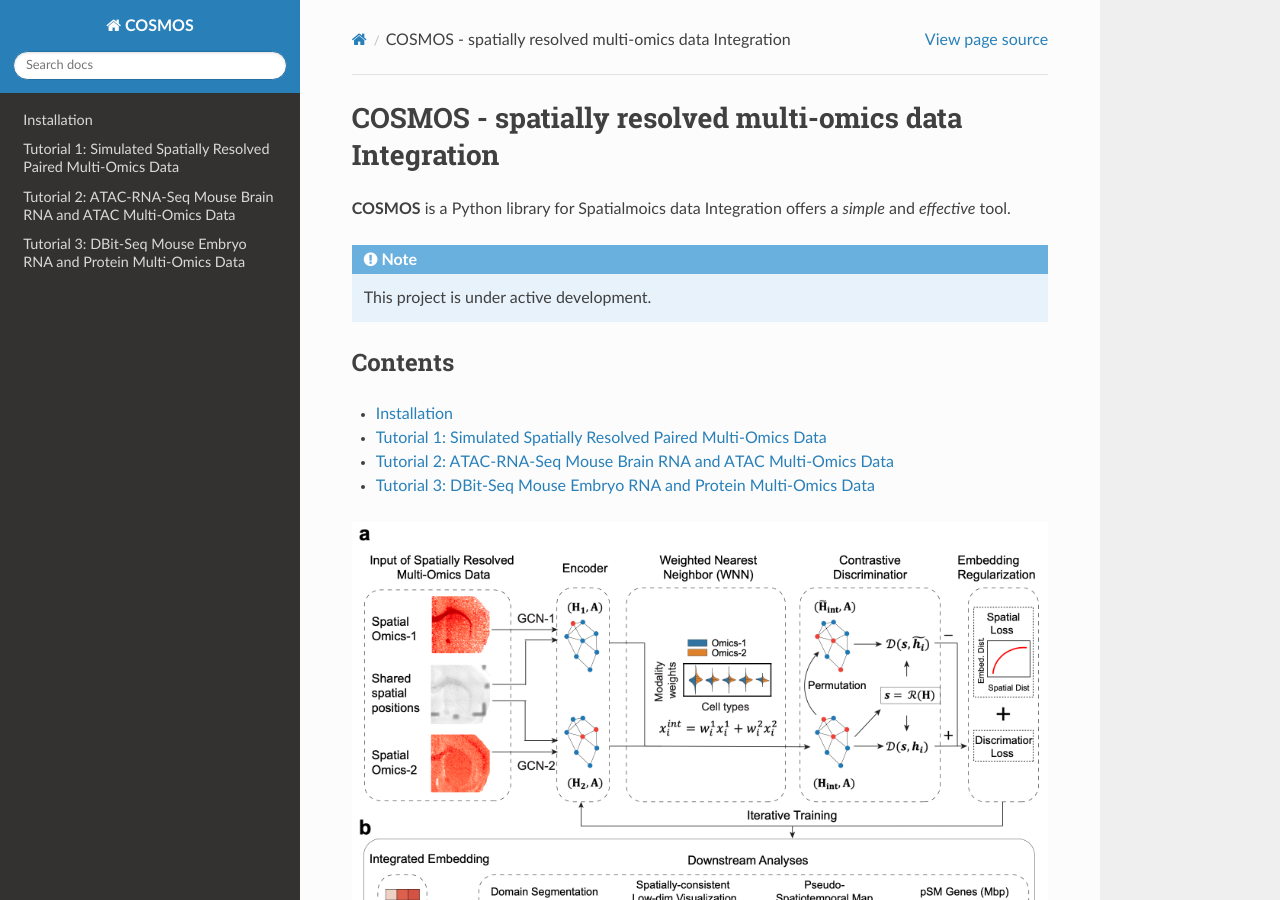
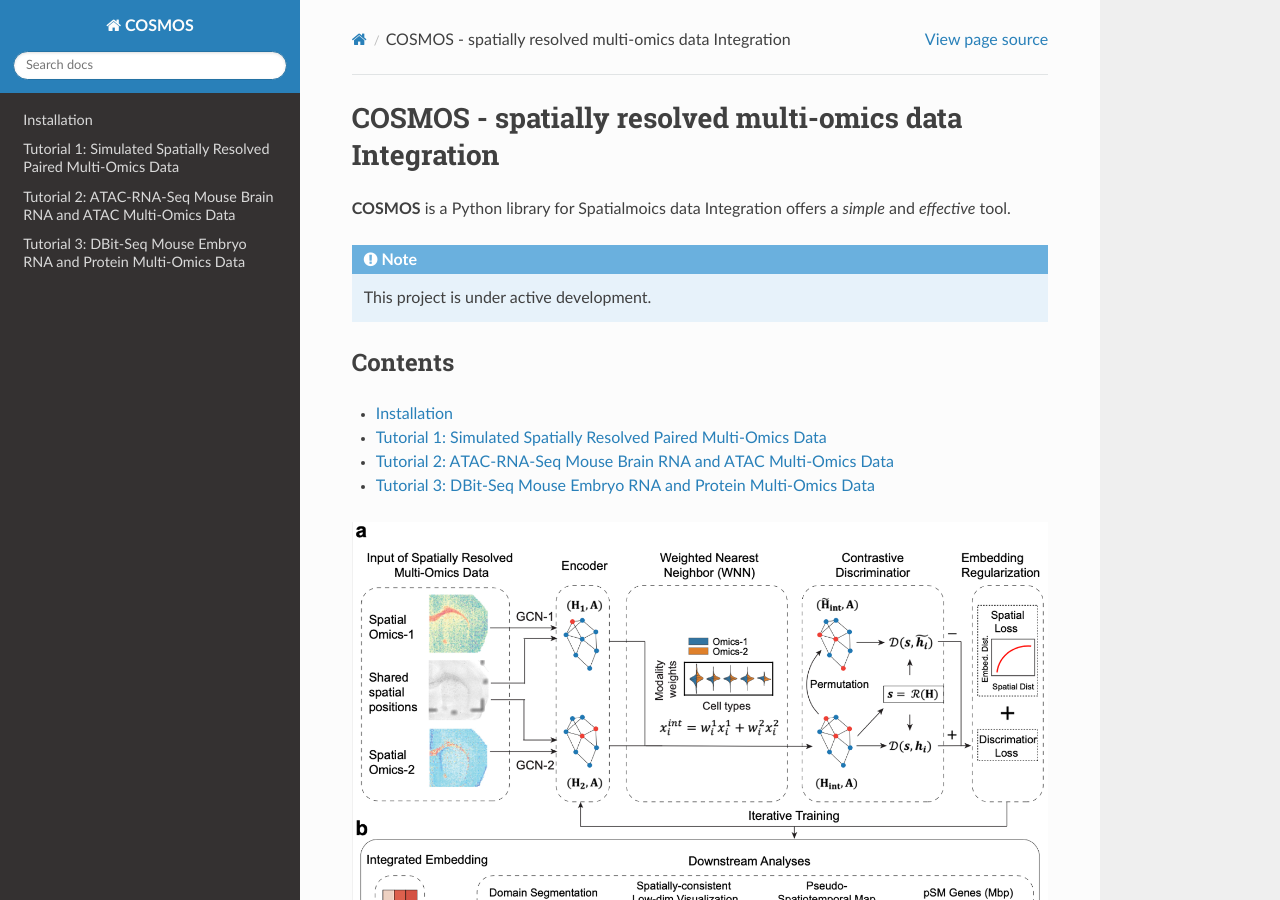
Before and after one commit to Lin-Xu-lab/COSMOS_Tutorials, a Sphinx documentation site: the page built from docs/source/index.rst, in a window 1280 px wide and 900 px high. Built offline with Sphinx 7.4.7 and the Read the Docs theme 3.1.0, drawn with Linux system fonts in a browser that asks for light colours.

Commit message:
Update index.rst

```diff
--- a/docs/source/index.rst
+++ b/docs/source/index.rst
@@ -19,7 +19,7 @@ Contents
    Tutorial_ATAC_RNA_Seq_MouseBrain
    Tutorial_DBit_Seq_MouseEmbryo
 
-.. image:: ../../Images/Fig1_new.png
+.. image:: ../../Images/workflow.png
 
 News
 ========
```
